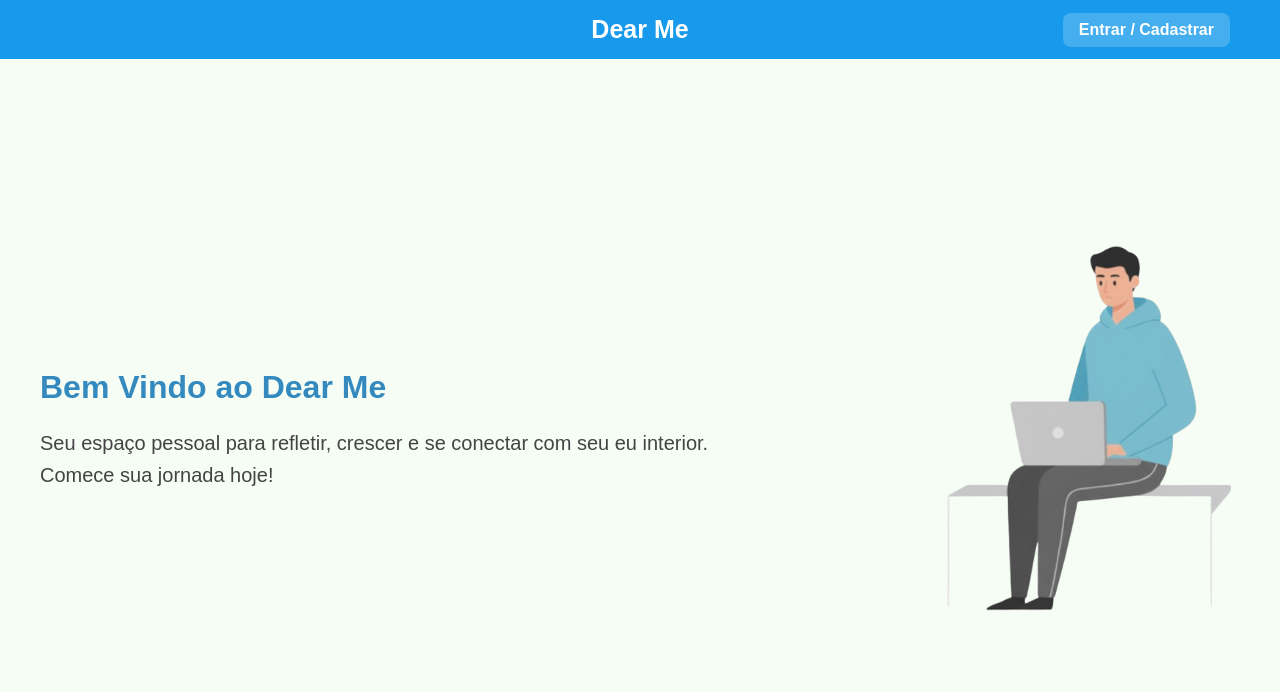
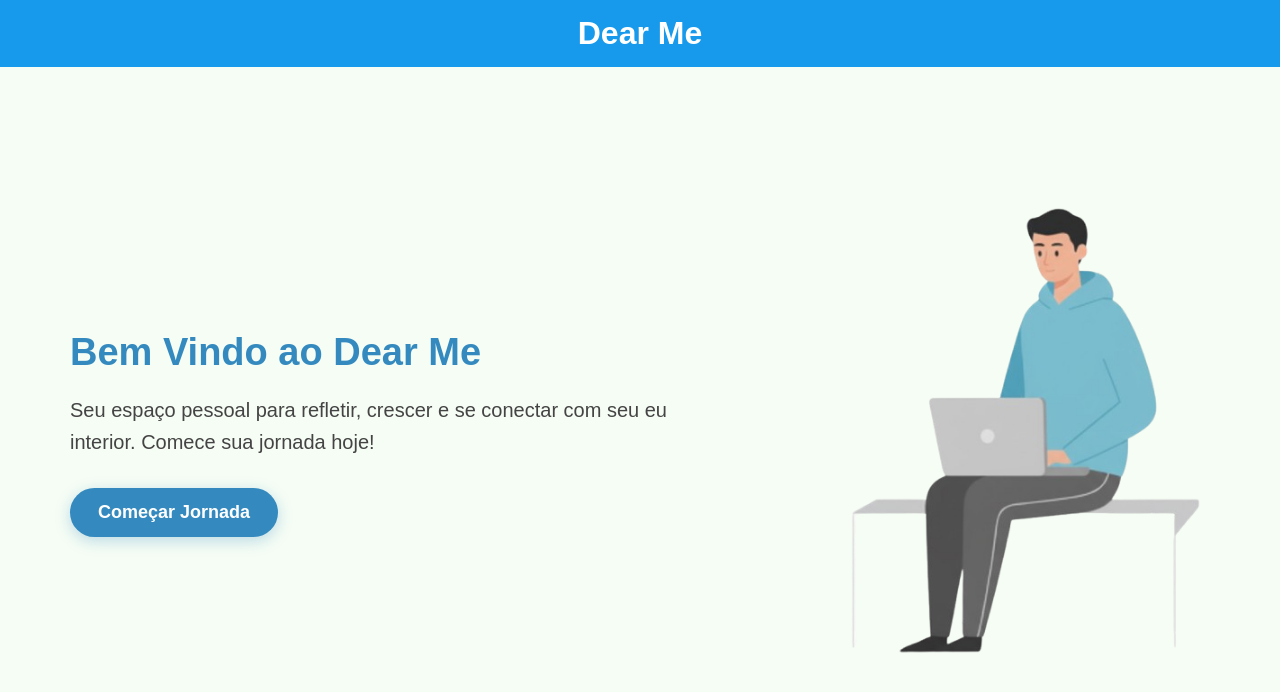
Before and after one commit to alexandrehcr/proj-aui-ispg-25, a React app in the folder frontend/: page / in a window 1280 px wide. Shown: the top 692 px of the page. Built offline with nearby package versions, Linux system fonts and the light colour scheme; the HTML template or start-up script is replaced by a standard one.

Commit message:
enhance landing page design and animations

```diff
--- a/frontend/src/pages/Landing/LandingPage.jsx
+++ b/frontend/src/pages/Landing/LandingPage.jsx
@@ -8,13 +8,9 @@ export default LandingPage;
 function LandingPage() {
     return (
       <div className="landing-Page">
-
     <div className="landing-header">
         <header>
             <h1>Dear Me</h1>
-                        <div className="Auth">
-                            <Link to="/auth" className="login-button">Entrar / Cadastrar</Link>
-                        </div>
         </header>
     </div>
 
@@ -22,13 +18,13 @@ function LandingPage() {
         <div className="conth2">
             <h2>Bem Vindo ao Dear Me</h2>
             <p>Seu espaço pessoal para refletir, crescer e se conectar com seu eu interior. Comece sua jornada hoje!</p>
+            <Link to="/auth" className="authbutton">Começar Jornada</Link>
         </div>
 
         <div className="contImage">
             <img src={imagemBoneco} alt="Boneco" />
         </div>
     </div>
-
 </div>
     );
 }
--- a/frontend/src/pages/Landing/style.css
+++ b/frontend/src/pages/Landing/style.css
@@ -2,13 +2,12 @@
     margin: 0;
     padding: 0;
     box-sizing: border-box;
+    font-family: sans-serif;
 }
 
 body {
-    height: 100vh;
-    background-color: rgb(246, 253, 245);
+    background: #f6fdf5;
     overflow: hidden;
-    font-family: sans-serif;
 }
 
 .landing-Page {
@@ -17,15 +16,14 @@ body {
     height: 100vh;
 }
 
+/* Header */
 .landing-header {
-    background-color: #179AEB;
-    padding: 15px 0;
-    color: #ffffff;
-    width: 100%;
-    position: relative;
+    background: #179AEB;
+    padding: 15px 50px;
+    color: #fff;
     display: flex;
     justify-content: center;
-    align-items: center;
+    position: relative;
 }
 
 .landing-header header {
@@ -35,74 +33,89 @@ body {
     align-items: center;
 }
 
-.landing-header h1 {
-    margin: 0;
-    font-size: 25px;
-    text-align: center;
-}
-
 .Auth {
     position: absolute;
     right: 50px;
-    display: flex;
-    align-items: center;
 }
 
 .login-button {
-    background-color: rgba(255, 255, 255, 0.2);
+    background: rgba(255, 255, 255, 0.2);
     padding: 8px 16px;
     border-radius: 8px;
     text-decoration: none;
-    color: #ffffff;
+    color: #fff;
     font-weight: bold;
     transition: 0.3s;
 }
 
 .login-button:hover {
-    background-color: rgba(255, 255, 255, 0.4);
+    background: rgba(255, 255, 255, 0.4);
 }
 
 .container {
+    flex: 1;
     display: flex;
-    flex: 1;
     flex-direction: row;
     justify-content: center;
     align-items: center;
     gap: 90px;
-    width: 100%;
     padding: 0 40px;
 }
 
 .conth2 {
-    max-width: 1000px;
-    margin: 0;
+    max-width: 600px;
 }
 
 .conth2 h2 {
     color: #348ABF;
-    font-size: 32px;
+    font-size: 38px;
     margin-bottom: 20px;
-    line-height: 1.2;
     overflow: hidden;
     white-space: nowrap;
-    width: 0px;
-    animation: escrever 4.5s steps(100, end) forwards;
+    width: 0;
+    border-right: 3px solid;
+    animation: escrever 3s steps(35) forwards, piscarCursor 0.7s step-end infinite;
 }
 
 .conth2 p {
     color: #444;
     font-size: 20px;
     line-height: 1.6;
+    margin-bottom: 30px;
 }
 
-@keyframes escrever {
-    from { width: 0; }
-    to { width: 100%; }
+.authbutton {
+    display: inline-block;
+    background: #348ABF;
+    color: white;
+    padding: 14px 28px;
+    border-radius: 50px;
+    text-decoration: none;
+    font-weight: bold;
+    font-size: 18px;
+    box-shadow: 0 4px 15px rgba(52, 138, 191, 0.3);
+    transition: 0.3s;
+}
+
+.authbutton:hover {
+    transform: translateY(-3px);
+    box-shadow: 0 6px 20px rgba(52, 138, 191, 0.5);
 }
 
 .contImage img {
     max-width: 450px;
     width: 100%;
-    height: auto;
-    display: block;
+    transition: transform 0.3s ease;
 }
+
+.contImage img:hover {
+    transform: scale(1.05);
+}
+
+@keyframes escrever {
+    to { width: 70%; }
+}
+
+@keyframes piscarCursor {
+    50% { border-color: transparent; }
+}
```
Lines whose indentation alone changed are shown as unchanged.
